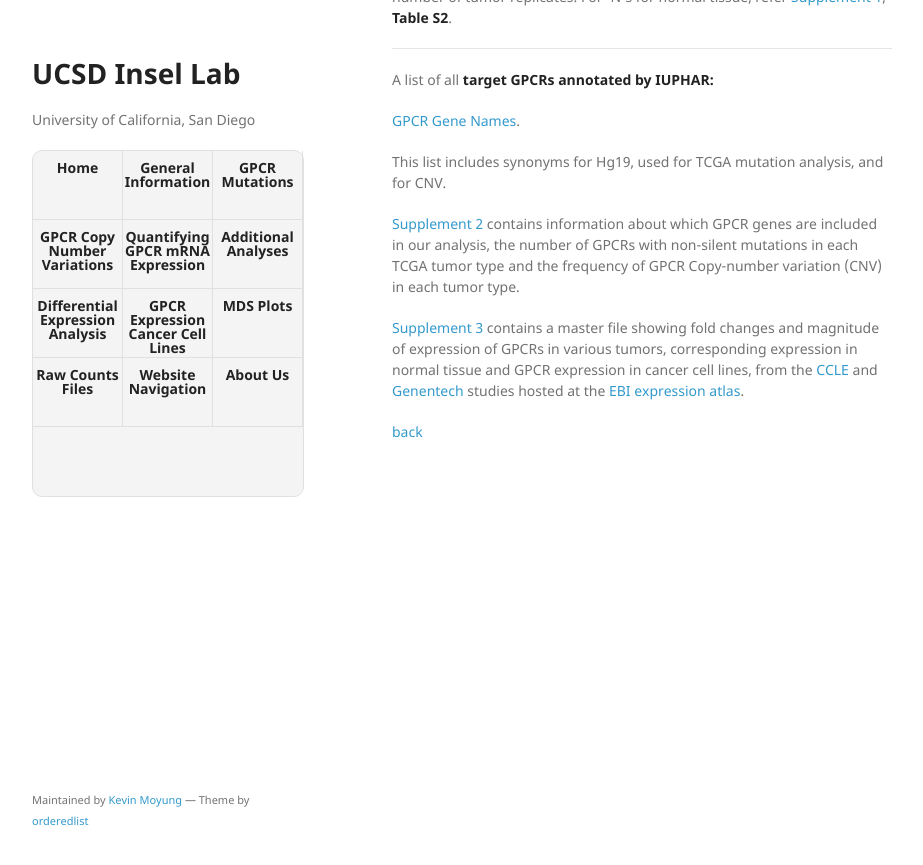
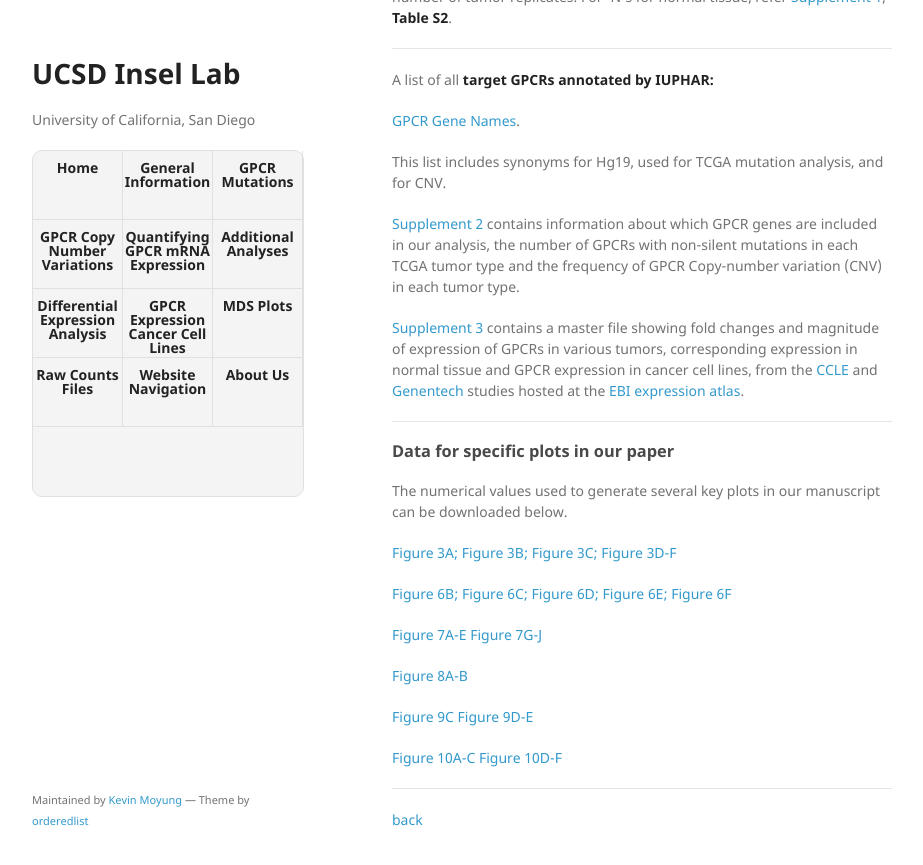
Before and after one commit to insellab/insellab.github.io, a Jekyll site: the page built from data.md, in a window 1280 px wide and 900 px high, scrolled down 800 px. Shown: the top 865 px of the window, without its empty margins (178-1101 px from the left). Built offline with Jekyll 4.4.1, drawn with Linux system fonts in a browser that asks for light colours; our own code applies the rules of GitHub Pages for plain Markdown files.

Commit message:
Update data.md

```diff
--- a/data.md
+++ b/data.md
@@ -25,5 +25,37 @@ This list includes synonyms for Hg19, used for TCGA mutation analysis, and for C
 [Supplement 3](https://drive.google.com/open?id=1Fdps90G7j2A3vb24L3ikICADZ-7fIjiC) contains a master file showing fold changes and magnitude of expression of GPCRs in various tumors, corresponding expression in normal tissue and GPCR expression in cancer cell lines, from the [CCLE](https://www.ebi.ac.uk/gxa/experiments/E-MTAB-2770/Results) and [Genentech](https://www.ebi.ac.uk/gxa/experiments/E-MTAB-2706/Results) studies hosted at the [EBI expression atlas](https://www.ebi.ac.uk/gxa/home).
 
 
+* * *
+
+### Data for specific plots in our paper
+
+The numerical values used to generate several key plots in our manuscript can be downloaded below.
+
+[Figure 3A;](https://drive.google.com/open?id=1mMQULxIEv6fq4NROEH0sv5gQKPZVvpQy)
+[Figure 3B;](https://drive.google.com/open?id=1mMQULxIEv6fq4NROEH0sv5gQKPZVvpQy)
+[Figure 3C;](https://drive.google.com/open?id=1mMQULxIEv6fq4NROEH0sv5gQKPZVvpQy)
+[Figure 3D-F](https://drive.google.com/open?id=1mMQULxIEv6fq4NROEH0sv5gQKPZVvpQy)
+
+[Figure 6B;](https://drive.google.com/open?id=1mMQULxIEv6fq4NROEH0sv5gQKPZVvpQy)
+[Figure 6C;](https://drive.google.com/open?id=1mMQULxIEv6fq4NROEH0sv5gQKPZVvpQy)
+[Figure 6D;](https://drive.google.com/open?id=1mMQULxIEv6fq4NROEH0sv5gQKPZVvpQy)
+[Figure 6E;](https://drive.google.com/open?id=1mMQULxIEv6fq4NROEH0sv5gQKPZVvpQy)
+[Figure 6F](https://drive.google.com/open?id=1mMQULxIEv6fq4NROEH0sv5gQKPZVvpQy)
+
+[Figure 7A-E](https://drive.google.com/open?id=1mMQULxIEv6fq4NROEH0sv5gQKPZVvpQy)
+[Figure 7G-J](https://drive.google.com/open?id=1mMQULxIEv6fq4NROEH0sv5gQKPZVvpQy)
+
+[Figure 8A-B](https://drive.google.com/open?id=1mMQULxIEv6fq4NROEH0sv5gQKPZVvpQy)
+
+[Figure 9C](https://drive.google.com/open?id=1mMQULxIEv6fq4NROEH0sv5gQKPZVvpQy)
+[Figure 9D-E](https://drive.google.com/open?id=1mMQULxIEv6fq4NROEH0sv5gQKPZVvpQy)
+
+[Figure 10A-C](https://drive.google.com/open?id=1mMQULxIEv6fq4NROEH0sv5gQKPZVvpQy)
+[Figure 10D-F](https://drive.google.com/open?id=1mMQULxIEv6fq4NROEH0sv5gQKPZVvpQy)
+
+
+
+
+* * *
 
 [back](./)
```
